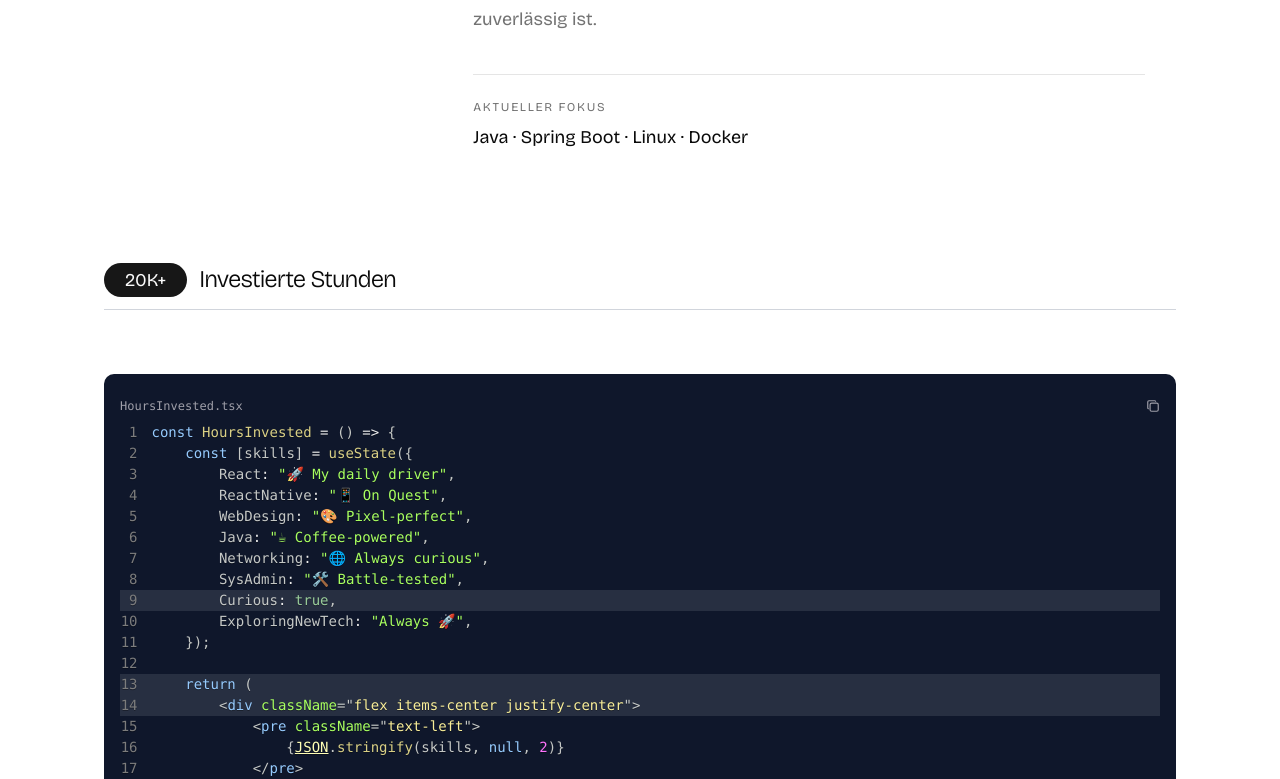
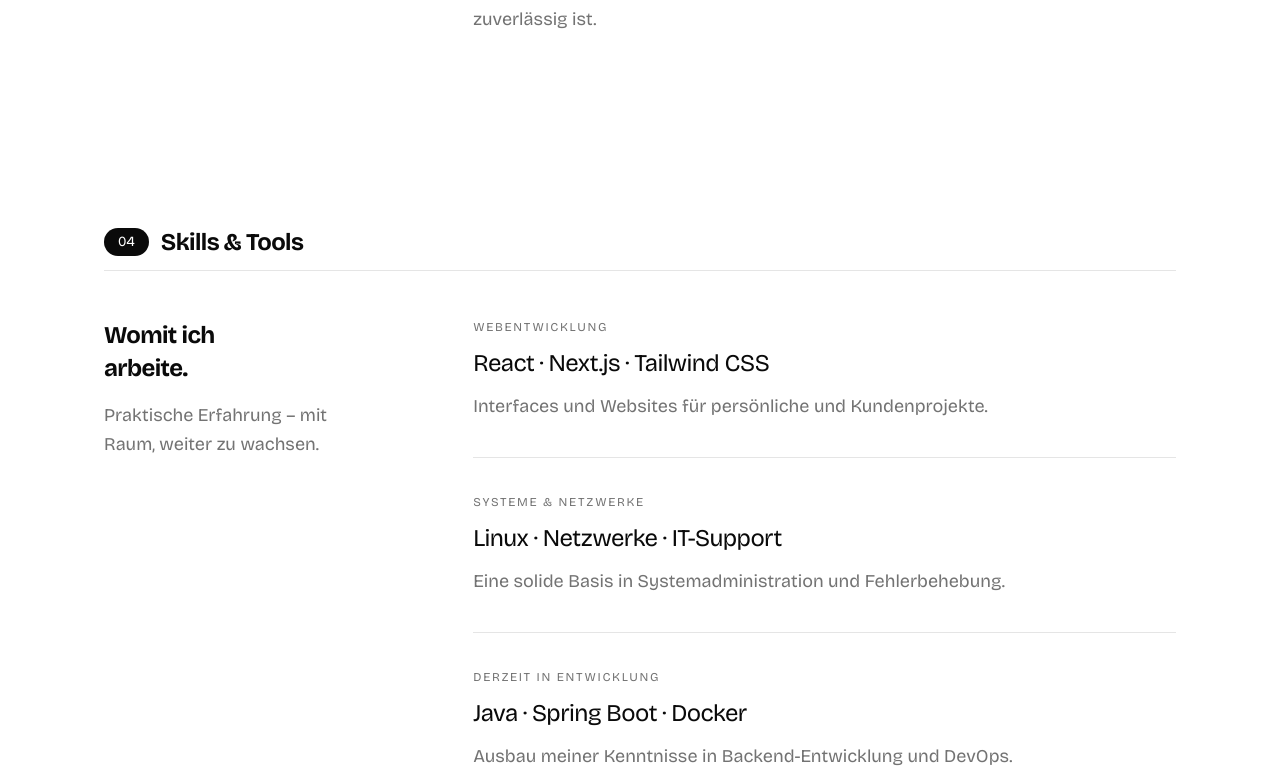
Before and after one commit to vadimghedreutan/portfolio-26, a Next.js app: page /de in a window 1280 px wide. Shown: the part 2161-2940 px from the top of the page. Built offline with nearby package versions, Linux system fonts and the light colour scheme.

Commit message:
feat: replace hours invested section with skills and tools

```diff
--- a/app/[locale]/page.tsx
+++ b/app/[locale]/page.tsx
@@ -12,10 +12,7 @@ export default async function Home({
 }) {
     await params
 
-    const [h, i] = await Promise.all([
-        getTranslations("hero"),
-        getTranslations("hours"),
-    ])
+    const h = await getTranslations("hero")
 
     return (
         <main className="mx-auto w-full max-w-6xl px-5 sm:px-10">
@@ -31,7 +28,7 @@ export default async function Home({
             />
             <ProjectSection />
             <AboutSection />
-            <HoursSection name={i("name")} />
+            <HoursSection />
         </main>
     )
 }
--- a/app/components/AboutSection.tsx
+++ b/app/components/AboutSection.tsx
@@ -116,19 +116,6 @@ export default function AboutSection() {
                         <p>{t("bioParagraph1")}</p>
                         <p>{t("bioParagraph2")}</p>
                     </div>
-
-                    <div className="mt-10 max-w-[42rem]">
-                        <hr
-                            className="border-border"
-                            aria-hidden="true"
-                        />
-                        <p className="mt-6 text-xs font-medium tracking-[0.14em] text-muted-foreground uppercase">
-                            {t("currentFocusLabel")}
-                        </p>
-                        <p className="mt-2 text-base text-foreground sm:text-lg">
-                            {t("currentFocus")}
-                        </p>
-                    </div>
                 </div>
             </motion.div>
         </section>
--- a/app/components/HoursSection.tsx
+++ b/app/components/HoursSection.tsx
@@ -1,71 +1,119 @@
 "use client"
 
-import { Badge } from "@/components/ui/badge"
-import { CodeBlock } from "@/components/ui/code-block"
 import { motion, useReducedMotion } from "motion/react"
-import { useMemo } from "react"
+import { useTranslations } from "next-intl"
 
-type HourProp = {
-    name: string
-}
+const skillGroupKeys = [
+    {
+        label: "group1Label",
+        technologies: "group1Technologies",
+        description: "group1Description",
+    },
+    {
+        label: "group2Label",
+        technologies: "group2Technologies",
+        description: "group2Description",
+    },
+    {
+        label: "group3Label",
+        technologies: "group3Technologies",
+        description: "group3Description",
+    },
+] as const
 
-export default function HoursSection({ name }: HourProp) {
-    const reduce = useReducedMotion()
+export default function HoursSection() {
+    const t = useTranslations("skills")
+    const reduceMotion = useReducedMotion() ?? false
 
-    const code = useMemo(
-        () => `const HoursInvested = () => {
-    const [skills] = useState({
-        React: "🚀 My daily driver",
-        ReactNative: "📱 On Quest",
-        WebDesign: "🎨 Pixel-perfect",
-        Java: "☕ Coffee-powered",
-        Networking: "🌐 Always curious",
-        SysAdmin: "🛠️ Battle-tested",
-        Curious: true,
-        ExploringNewTech: "Always 🚀",
-    });
+    const sectionReveal = reduceMotion
+        ? { opacity: 1 }
+        : { opacity: 1, y: 0 }
+    const sectionInitial = reduceMotion ? false : { opacity: 0, y: 16 }
 
     return (
-        <div className="flex items-center justify-center">
-            <pre className="text-left">
-                {JSON.stringify(skills, null, 2)}
-            </pre>
+        <section
+            id="hours"
+            className="py-14 sm:py-20 lg:py-24"
+            aria-labelledby="skills-heading"
+        >
+            <div className="flex flex-col gap-3">
+                <div className="flex items-center gap-3">
+                    <span className="inline-flex shrink-0 items-center justify-center rounded-full bg-neutral-950 px-3.5 py-1 text-sm font-medium tabular-nums text-white">
+                        {t("sectionNumber")}
+                    </span>
+                    <h2
+                        id="skills-heading"
+                        className="text-xl font-semibold tracking-tight text-foreground sm:text-2xl"
+                    >
+                        {t("sectionTitle")}
+                    </h2>
                 </div>
-        );
-    };`,
-        []
-    )
-
-    return (
-        <section id="hours" className="py-4">
-            <div className="flex flex-col gap-3">
-                <div className="flex items-center space-x-3">
-                    <Badge className="rounded-3xl px-5 text-lg">20K+</Badge>
-                    <h3 className="heading-subtitle--sm">{name}</h3>
-                </div>
-                <hr className="border-gray-300" />
+                <hr className="border-border" aria-hidden="true" />
             </div>
 
-            <div className="py-16">
             <motion.div
-                    className="max-w-7xl mx-auto w-full transform-gpu will-change-transform"
-                    initial={reduce ? false : { opacity: 0, y: 12 }}
-                    whileInView={reduce ? { opacity: 1 } : { opacity: 1, y: 0 }}
+                className="mt-10 grid items-start gap-12 lg:grid-cols-[minmax(0,7fr)_minmax(0,18fr)] lg:mt-12 lg:gap-16 xl:gap-24"
+                initial={sectionInitial}
+                whileInView={sectionReveal}
+                viewport={{ once: true, amount: 0.15 }}
+                transition={
+                    reduceMotion
+                        ? { duration: 0.2 }
+                        : { duration: 0.45, ease: "easeOut" }
+                }
+            >
+                <div className="min-w-0 lg:max-w-xs">
+                    <h3 className="text-xl font-semibold leading-snug tracking-tight text-foreground sm:text-2xl">
+                        {t("introLine1")}
+                        <br />
+                        {t("introLine2")}
+                    </h3>
+                    <p className="mt-4 text-base leading-relaxed text-muted-foreground sm:text-lg">
+                        {t("introSupporting")}
+                    </p>
+                </div>
+
+                <div className="min-w-0 divide-y divide-border">
+                    {skillGroupKeys.map(
+                        ({ label, technologies, description }, index) => (
+                            <motion.div
+                                key={label}
+                                className="py-8 first:pt-0 last:pb-0 sm:py-9"
+                                initial={
+                                    reduceMotion
+                                        ? false
+                                        : { opacity: 0, y: 10 }
+                                }
+                                whileInView={
+                                    reduceMotion
+                                        ? { opacity: 1 }
+                                        : { opacity: 1, y: 0 }
+                                }
                                 viewport={{ once: true, amount: 0.2 }}
                                 transition={
-                        reduce
+                                    reduceMotion
                                         ? { duration: 0.2 }
-                            : { type: "spring", stiffness: 120, damping: 18 }
+                                        : {
+                                              duration: 0.4,
+                                              ease: "easeOut",
+                                              delay: index * 0.07,
+                                          }
                                 }
                             >
-                    <CodeBlock
-                        language="tsx"
-                        filename="HoursInvested.tsx"
-                        highlightLines={[9, 13, 14, 18]}
-                        code={code}
-                    />
+                                <p className="text-xs font-medium tracking-[0.14em] text-muted-foreground uppercase">
+                                    {t(label)}
+                                </p>
+                                <p className="mt-3 text-xl font-medium leading-snug tracking-tight text-foreground sm:text-2xl">
+                                    {t(technologies)}
+                                </p>
+                                <p className="mt-3 max-w-xl text-base leading-relaxed text-muted-foreground sm:text-lg">
+                                    {t(description)}
+                                </p>
                             </motion.div>
+                        ),
+                    )}
                 </div>
+            </motion.div>
         </section>
     )
 }
--- a/messages/de.json
+++ b/messages/de.json
@@ -8,8 +8,6 @@
   "about": {
     "bioParagraph1": "Ich bin in Chișinău, Moldau, aufgewachsen und habe meine IT-Karriere in Portugal als Systemadministrator begonnen. Heute lebe ich in Deutschland und bringe diese praktische Erfahrung in Webentwicklung und IT-Support ein.",
     "bioParagraph2": "Neben Tätigkeiten außerhalb der Tech-Branche habe ich weiterhin freiberufliche Webprojekte umgesetzt. Derzeit vertiefe ich meine Kenntnisse in Java, Spring Boot und DevOps – mit dem Ziel, Software zu entwickeln, die klar, wartbar und zuverlässig ist.",
-    "currentFocus": "Java · Spring Boot · Linux · Docker",
-    "currentFocusLabel": "Aktueller Fokus",
     "headlineLine1": "Von Systemen",
     "headlineLine2": "zur Software.",
     "journeyLine1": "Drei Länder.",
@@ -36,8 +34,21 @@
     "greeting": "Hallo, ich bin Vadim.",
     "headline": "Ich verwandle Ideen in zuverlässige Produkte."
   },
-  "hours": {
-    "name": "Investierte Stunden"
+  "skills": {
+    "group1Description": "Interfaces und Websites für persönliche und Kundenprojekte.",
+    "group1Label": "Webentwicklung",
+    "group1Technologies": "React · Next.js · Tailwind CSS",
+    "group2Description": "Eine solide Basis in Systemadministration und Fehlerbehebung.",
+    "group2Label": "Systeme & Netzwerke",
+    "group2Technologies": "Linux · Netzwerke · IT-Support",
+    "group3Description": "Ausbau meiner Kenntnisse in Backend-Entwicklung und DevOps.",
+    "group3Label": "Derzeit in Entwicklung",
+    "group3Technologies": "Java · Spring Boot · Docker",
+    "introLine1": "Womit ich",
+    "introLine2": "arbeite.",
+    "introSupporting": "Praktische Erfahrung – mit Raum, weiter zu wachsen.",
+    "sectionNumber": "04",
+    "sectionTitle": "Skills & Tools"
   },
   "project": {
     "githubLink": "GitHub",
--- a/messages/en.json
+++ b/messages/en.json
@@ -8,8 +8,6 @@
   "about": {
     "bioParagraph1": "I grew up in Chișinău, Moldova, and began my IT career as a systems administrator in Portugal. Now based in Germany, I bring that practical background to web development and IT support.",
     "bioParagraph2": "Alongside roles outside tech, I've continued building freelance web projects. I'm now developing my skills in Java, Spring Boot, and DevOps, with a focus on software that is clear, maintainable, and reliable.",
-    "currentFocus": "Java · Spring Boot · Linux · Docker",
-    "currentFocusLabel": "Current focus",
     "headlineLine1": "From systems",
     "headlineLine2": "to software.",
     "journeyLine1": "Three countries.",
@@ -36,8 +34,21 @@
     "greeting": "Hello, I'm Vadim.",
     "headline": "I turn ideas into reliable products."
   },
-  "hours": {
-    "name": "Hours Invested"
+  "skills": {
+    "group1Description": "Building interfaces and websites for personal and client projects.",
+    "group1Label": "Web development",
+    "group1Technologies": "React · Next.js · Tailwind CSS",
+    "group2Description": "A practical foundation in systems administration and troubleshooting.",
+    "group2Label": "Systems & networking",
+    "group2Technologies": "Linux · Networking · IT support",
+    "group3Description": "Expanding my backend development and DevOps skills.",
+    "group3Label": "Currently developing",
+    "group3Technologies": "Java · Spring Boot · Docker",
+    "introLine1": "What I build",
+    "introLine2": "with.",
+    "introSupporting": "Practical experience, with room to keep growing.",
+    "sectionNumber": "04",
+    "sectionTitle": "Skills & tools"
   },
   "project": {
     "githubLink": "GitHub",
```
Lines whose indentation alone changed are shown as unchanged.
